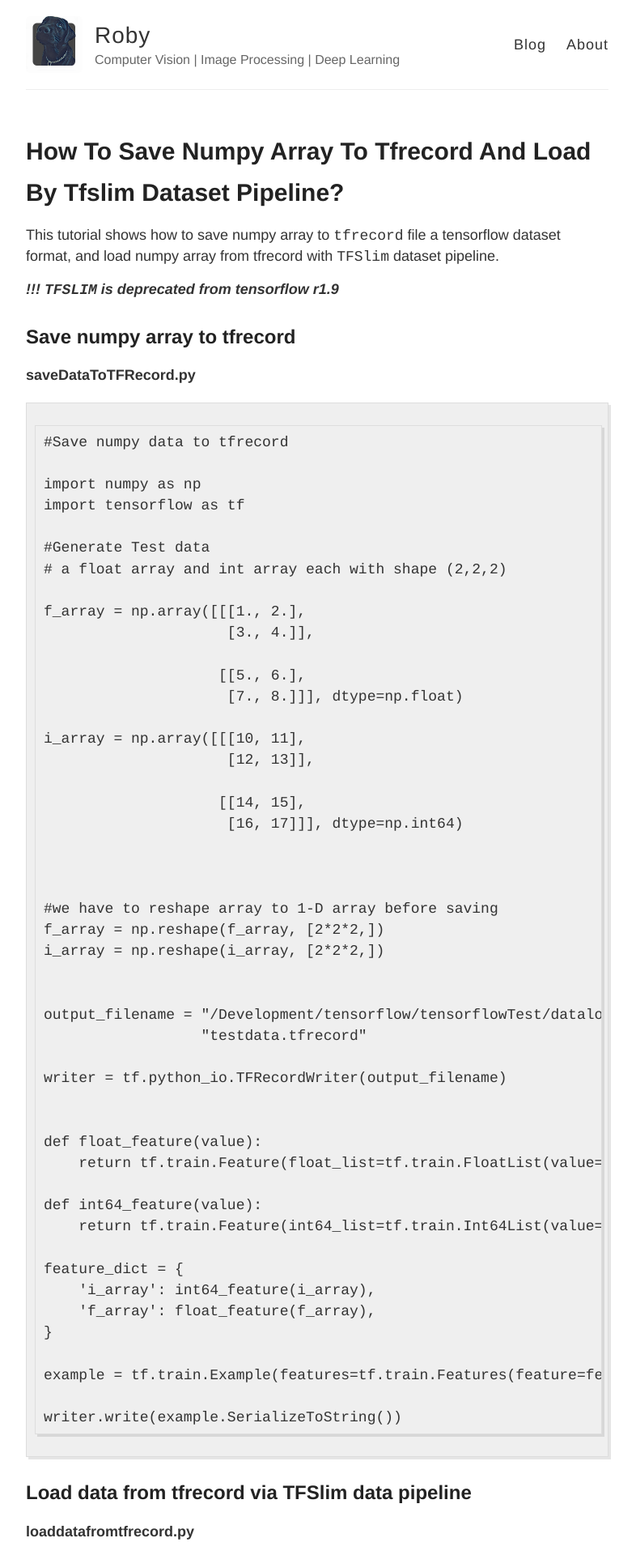
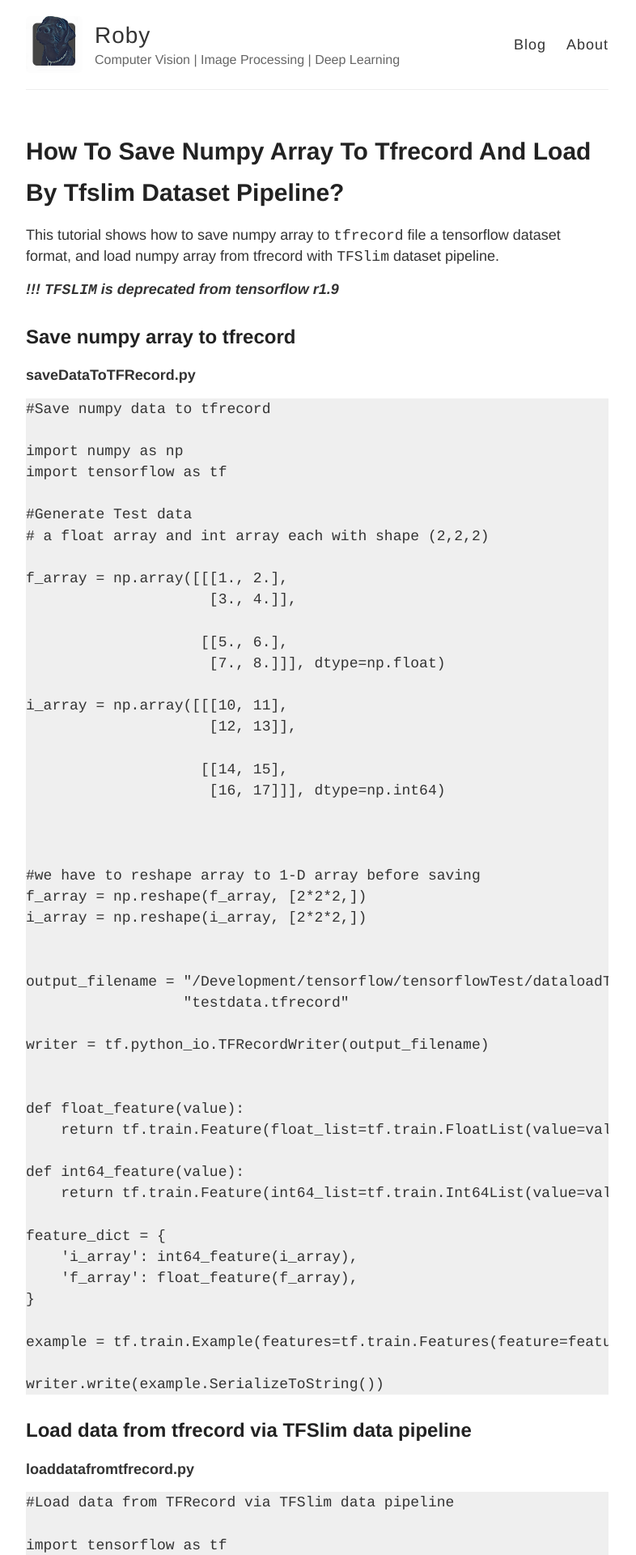
Before and after one commit to changkaizhao/changkaizhao.github.io, a Jekyll site: the page built from _posts/2018-7-11-How-to-save-numpy-array-to-tfrecord-and-load-by-TFSlim-dataset-pipeline?.md, in a window 1280 px wide. Shown: the top 1920 px of the page at 81% size, without its empty margins (248-1034 px from the left). Built offline with Jekyll 4.4.1, drawn with Linux system fonts in a browser that asks for light colours; comment, search, counter and statistics services are not loaded.

```diff
--- a/_sass/_highlights.scss
+++ b/_sass/_highlights.scss
@@ -1,15 +1,15 @@
 
 .highlight {
   background-color: #efefef;
-  padding: 7px 7px 7px 10px;
-  border: 1px solid #ddd;
-  -moz-box-shadow: 3px 3px rgba(0,0,0,0.1);
-  -webkit-box-shadow: 3px 3px rgba(0,0,0,0.1);
-  box-shadow: 3px 3px rgba(0,0,0,0.1);
-  margin: 20px 0 20px 0;
   overflow: scroll;
 }
-
+/*  padding: 7px 7px 7px 10px;
+border: 1px solid #ddd;
+-moz-box-shadow: 3px 3px rgba(0,0,0,0.1);
+-webkit-box-shadow: 3px 3px rgba(0,0,0,0.1);
+box-shadow: 3px 3px rgba(0,0,0,0.1);
+margin: 20px 0 20px 0;
+*/
 code {
   font-family:'Bitstream Vera Sans Mono','Courier', monospace;
 }
```
